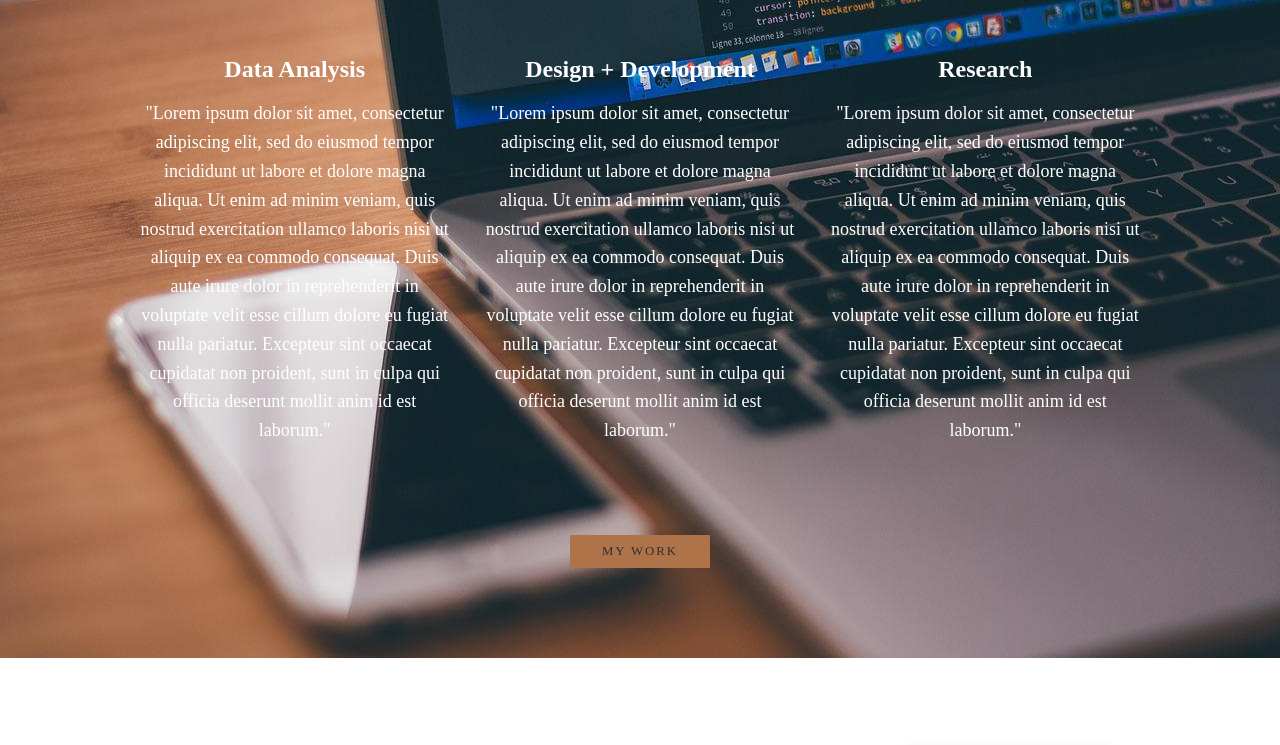
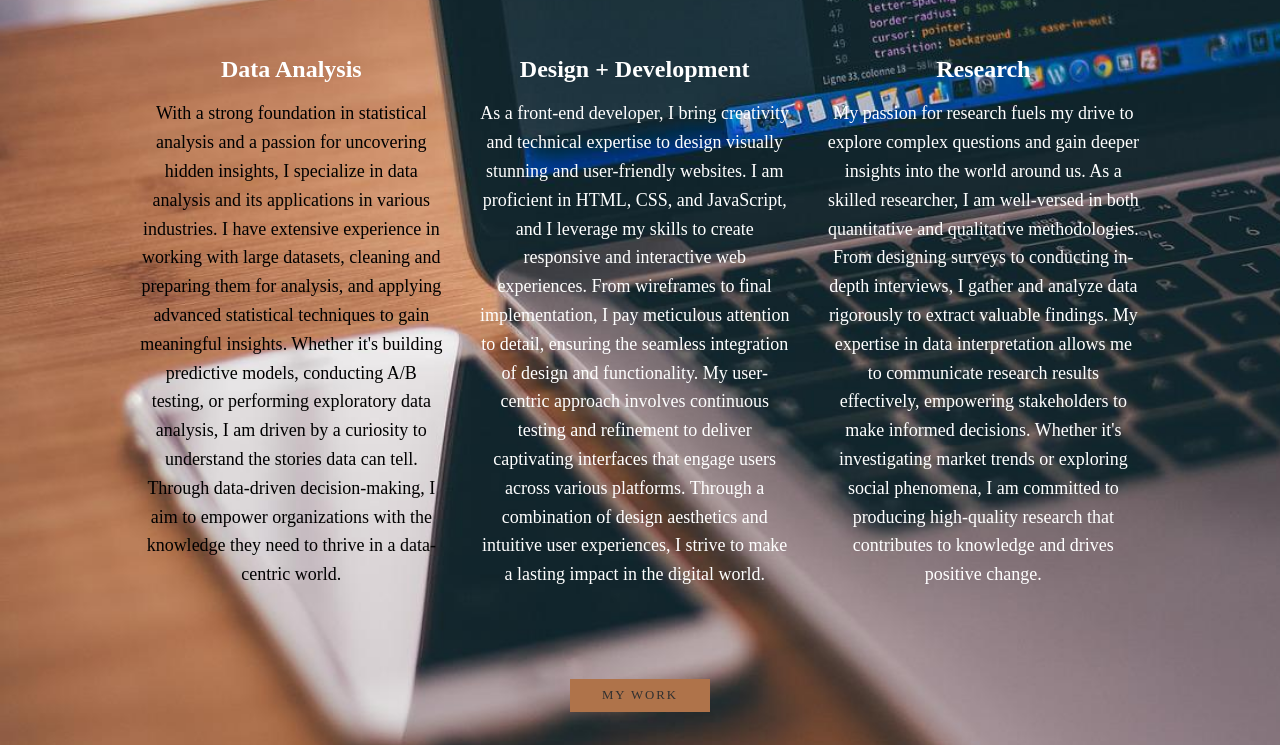
Before and after one commit to ItsjustWanjiru/Portfolio, a plain HTML site: page initial.html in a window 1280 px wide. Shown: the part 720-1465 px from the top of the page. Drawn offline with nearby package versions, Linux system fonts and the light colour scheme; grey boxes are pictures that could not be loaded.

Commit message:
Updates on My Services section

```diff
--- a/initial.html
+++ b/initial.html
@@ -44,17 +44,17 @@
             <div class="services">
                 <div class="service">
                     <h3>Data Analysis</h3>
-                    <p>"Lorem ipsum dolor sit amet, consectetur adipiscing elit, sed do eiusmod tempor incididunt ut labore et dolore magna aliqua. Ut enim ad minim veniam, quis nostrud exercitation ullamco laboris nisi ut aliquip ex ea commodo consequat. Duis aute irure dolor in reprehenderit in voluptate velit esse cillum dolore eu fugiat nulla pariatur. Excepteur sint occaecat cupidatat non proident, sunt in culpa qui officia deserunt mollit anim id est laborum."</p>
+                    <p style="color: black ;">With a strong foundation in statistical analysis and a passion for uncovering hidden insights, I specialize in data analysis and its applications in various industries. I have extensive experience in working with large datasets, cleaning and preparing them for analysis, and applying advanced statistical techniques to gain meaningful insights. Whether it's building predictive models, conducting A/B testing, or performing exploratory data analysis, I am driven by a curiosity to understand the stories data can tell. Through data-driven decision-making, I aim to empower organizations with the knowledge they need to thrive in a data-centric world.</p>
                 </div>
 
                 <div class="service">
                     <h3>Design + Development</h3>
-                    <p>"Lorem ipsum dolor sit amet, consectetur adipiscing elit, sed do eiusmod tempor incididunt ut labore et dolore magna aliqua. Ut enim ad minim veniam, quis nostrud exercitation ullamco laboris nisi ut aliquip ex ea commodo consequat. Duis aute irure dolor in reprehenderit in voluptate velit esse cillum dolore eu fugiat nulla pariatur. Excepteur sint occaecat cupidatat non proident, sunt in culpa qui officia deserunt mollit anim id est laborum."</p>
+                    <p>As a front-end developer, I bring creativity and technical expertise to design visually stunning and user-friendly websites. I am proficient in HTML, CSS, and JavaScript, and I leverage my skills to create responsive and interactive web experiences. From wireframes to final implementation, I pay meticulous attention to detail, ensuring the seamless integration of design and functionality. My user-centric approach involves continuous testing and refinement to deliver captivating interfaces that engage users across various platforms. Through a combination of design aesthetics and intuitive user experiences, I strive to make a lasting impact in the digital world.</p>
                 </div>
 
                 <div class="service">
                     <h3>Research</h3>
-                    <p>"Lorem ipsum dolor sit amet, consectetur adipiscing elit, sed do eiusmod tempor incididunt ut labore et dolore magna aliqua. Ut enim ad minim veniam, quis nostrud exercitation ullamco laboris nisi ut aliquip ex ea commodo consequat. Duis aute irure dolor in reprehenderit in voluptate velit esse cillum dolore eu fugiat nulla pariatur. Excepteur sint occaecat cupidatat non proident, sunt in culpa qui officia deserunt mollit anim id est laborum."</p>
+                    <p>My passion for research fuels my drive to explore complex questions and gain deeper insights into the world around us. As a skilled researcher, I am well-versed in both quantitative and qualitative methodologies. From designing surveys to conducting in-depth interviews, I gather and analyze data rigorously to extract valuable findings. My expertise in data interpretation allows me to communicate research results effectively, empowering stakeholders to make informed decisions. Whether it's investigating market trends or exploring social phenomena, I am committed to producing high-quality research that contributes to knowledge and drives positive change.</p>
                 </div>
             </div>
             <a href="#" class="btn">My Work</a>
```
